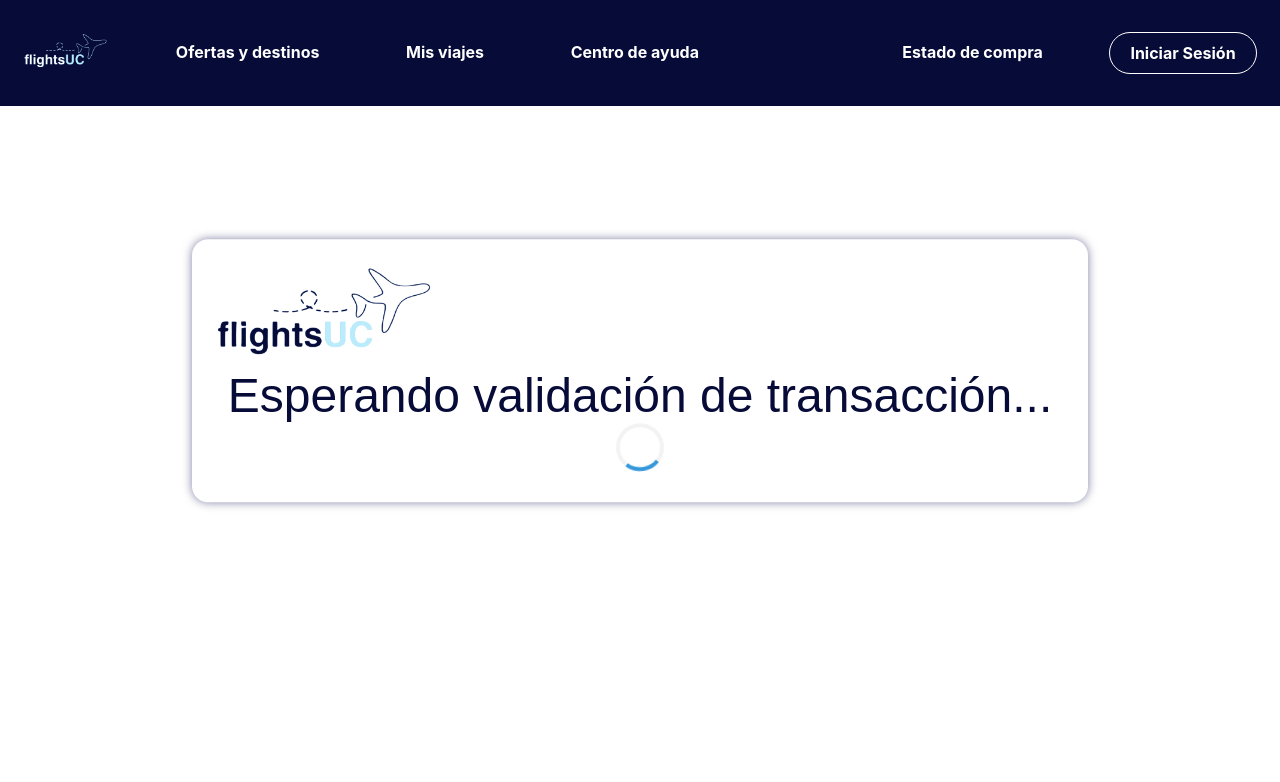
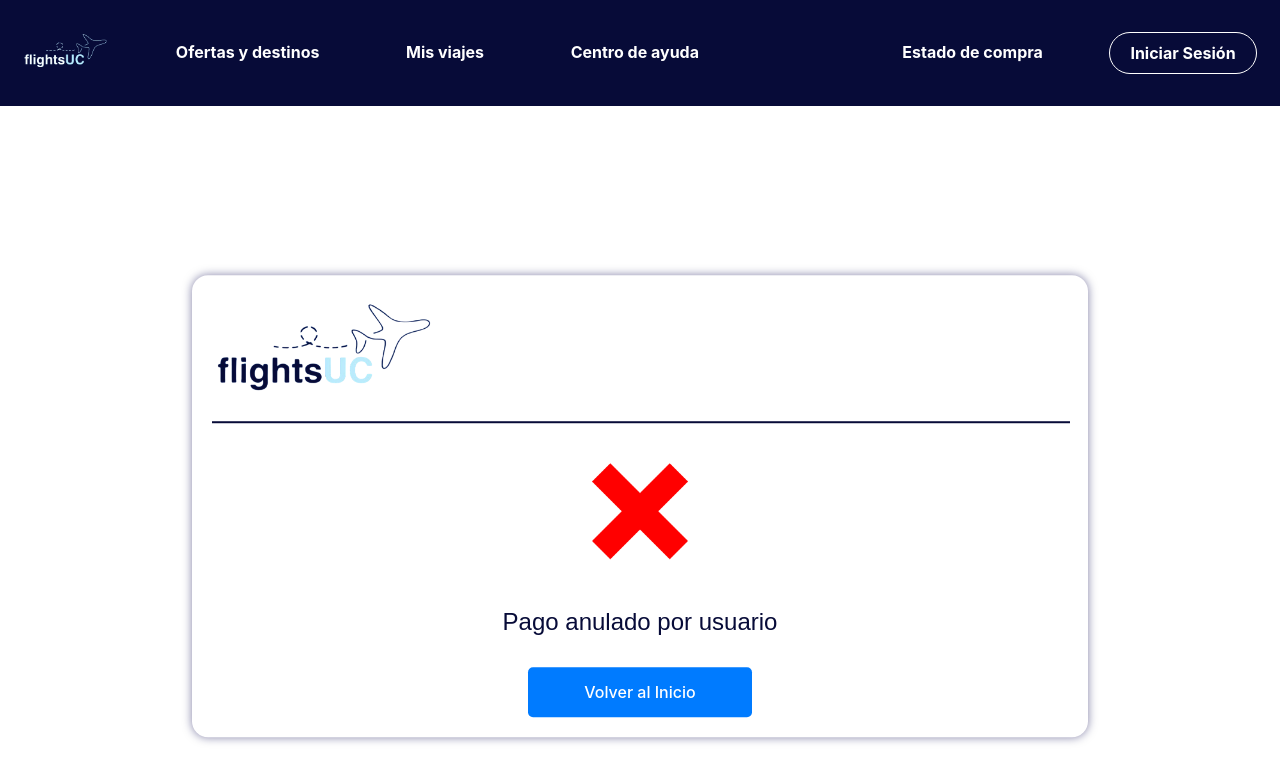
Before and after one commit to Juan-Carlos-Ferrer-Barros/Arqui_frontend, a React (Vite) app in the folder arqui_frontend/: page /transaction in a window 1280 px wide. Shown: the top 782 px of the page. Built offline with nearby package versions, Linux system fonts and the light colour scheme; a web font is replaced by a local one.

Commit message:
feat(transaction status): user rejected payment

```diff
--- a/arqui_frontend/src/Tickets/EstadoPago.jsx
+++ b/arqui_frontend/src/Tickets/EstadoPago.jsx
@@ -31,6 +31,7 @@ function usePolling(callback, interval) {
 
 function Compra() {
     const [webpayToken, setWebpayToken] = useState('');
+    const [qToken, setQToken] = useState('');
     const [isResponseLoading, setIsResponseLoading] = useState(true);
     const [paymentStatus, setPaymentStatus] = useState('pending');
     const authToken = localStorage.getItem('token');
@@ -39,14 +40,17 @@ function Compra() {
 
     useEffect(() => {
         const token_ws = searchParams.get('token_ws');
-        if (token_ws) {
-            setWebpayToken(token_ws);
-            console.log('Webpay token:', token_ws);
+        const tbkToken = searchParams.get('TBK_TOKEN');
+        if (!token_ws) {
+          setIsResponseLoading(false);
+          setPaymentStatus('cancelled');
         }
+        setWebpayToken(token_ws || tbkToken);
+        console.log('Webpay token:', token_ws);
     }, []);
 
     const clearPolling = usePolling(() => {
-        if (webpayToken) {
+        if (webpayToken && isResponseLoading) {
           axios.get(`https://api.nukor.xyz/transaction/${webpayToken}`, {
             headers: {
               'Authorization': `Bearer ${webpayToken}`
@@ -92,11 +96,11 @@ function Compra() {
                                 </div>
                             </>
                         )}
-                        {paymentStatus === 'rejected' && (
+                        {(paymentStatus === 'rejected' || paymentStatus === 'cancelled') && (
                             <>
                                 <div className='status-container'>
                                     <img src={Cross} className='status-image' alt='cross' />
-                                    <div className='info-vuelo'>Pago rechazado</div>
+                                    <div className='info-vuelo'>{paymentStatus === 'rejected' ? 'Pago rechazado' : 'Pago anulado por usuario'}</div>
                                     <Link to={'/'}><button className='button'>Volver al Inicio</button></Link>
                                 </div>
                             </>
```
